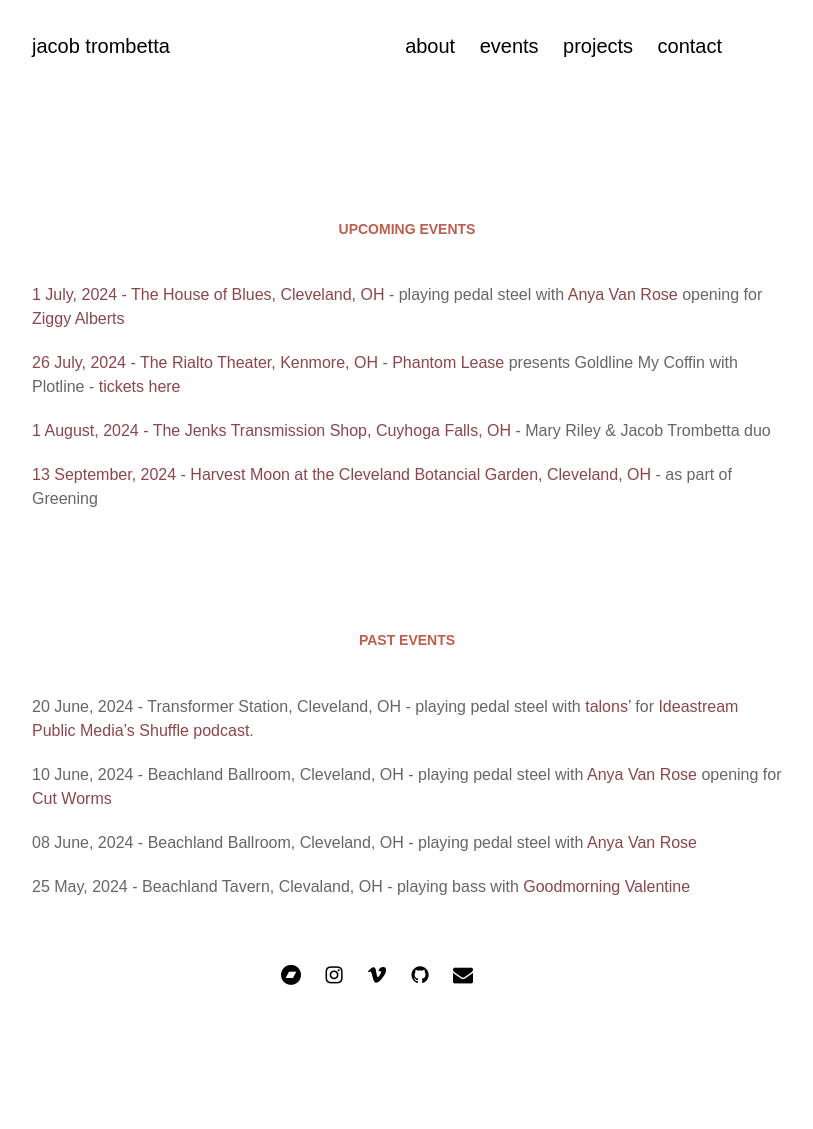
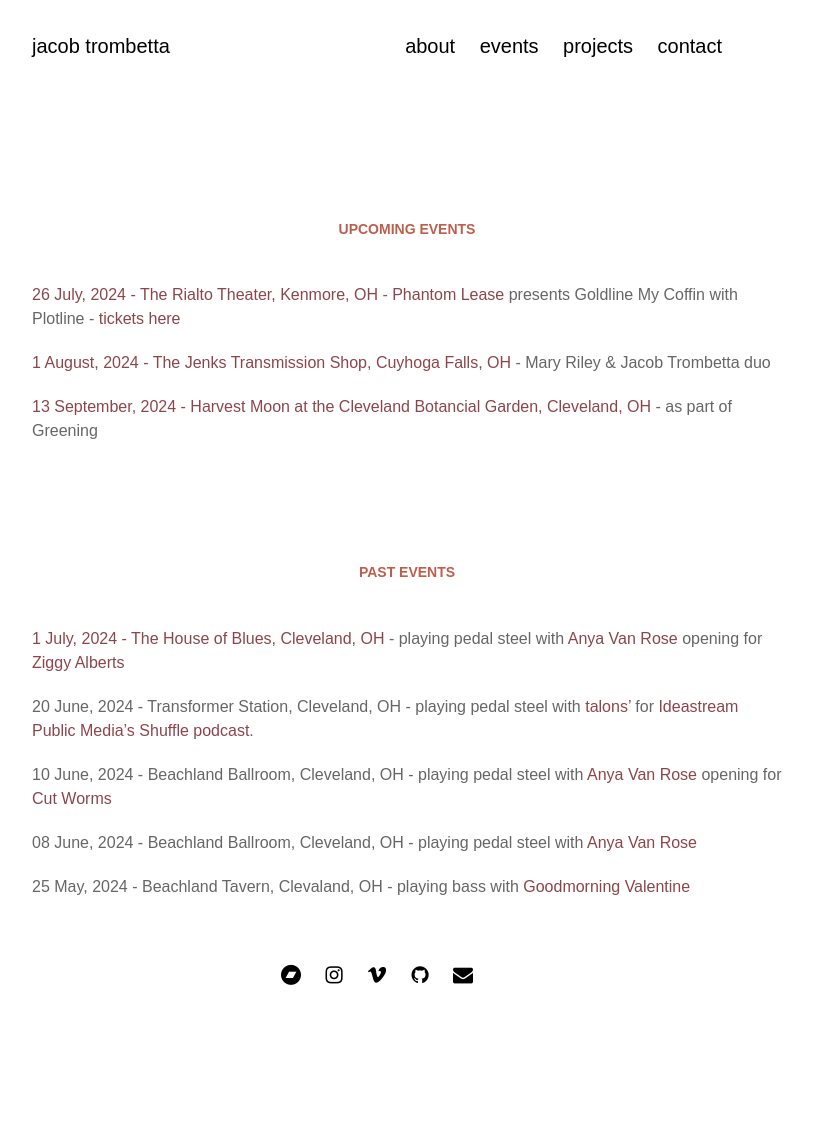
Before and after one commit to jacobtrombetta/jacobtrombetta.github.io, a Jekyll site: the page built from pages/events.md, in a window 1280 px wide. Shown: the whole page, without its empty margins (263-1076 px from the left). Built offline with Jekyll 4.4.1, drawn with Linux system fonts in a browser that asks for light colours; nearby versions of some CDN libraries; some web fonts are replaced; part of the change alters nothing that is shown.

```diff
--- a/pages/events.md
+++ b/pages/events.md
@@ -4,8 +4,6 @@ title: events
 permalink: /events
 ---
 ### Upcoming events
-
-[1 July, 2024 - The House of Blues, Cleveland, OH](https://www.houseofblues.com/cleveland/EventDetail?tmeventid=vv16AZkvk-sZA5e7Ge&offerid=0) - playing pedal steel with [Anya Van Rose](https://www.anyavanrose.com/) opening for [Ziggy Alberts](https://ziggyalberts.com/)
 
 [26 July, 2024 - The Rialto Theater, Kenmore, OH](https://www.therialtotheatre.com/calendar/2024/7/26/phantom-lease-plotline-072624) - [Phantom Lease](/projects/phantom_lease) presents Goldline My Coffin with Plotline - [tickets here](https://www.therialtotheatre.com/tickets/phantom-lease-plotline-072624)
 
@@ -15,6 +13,8 @@ permalink: /events
 
 ### Past events
 
+[1 July, 2024 - The House of Blues, Cleveland, OH](https://www.houseofblues.com/cleveland/EventDetail?tmeventid=vv16AZkvk-sZA5e7Ge&offerid=0) - playing pedal steel with [Anya Van Rose](https://www.anyavanrose.com/) opening for [Ziggy Alberts](https://ziggyalberts.com/)
+
 20 June, 2024 - Transformer Station, Cleveland, OH - playing pedal steel with [talons'](https://talons.bandcamp.com/) for [Ideastream Public Media's Shuffle podcast](https://www.npr.org/podcasts/520550717/shuffle).
 
 10 June, 2024 - Beachland Ballroom, Cleveland, OH - playing pedal steel with [Anya Van Rose](https://www.anyavanrose.com/) opening for [Cut Worms](https://www.cut-worms.com/)
```
